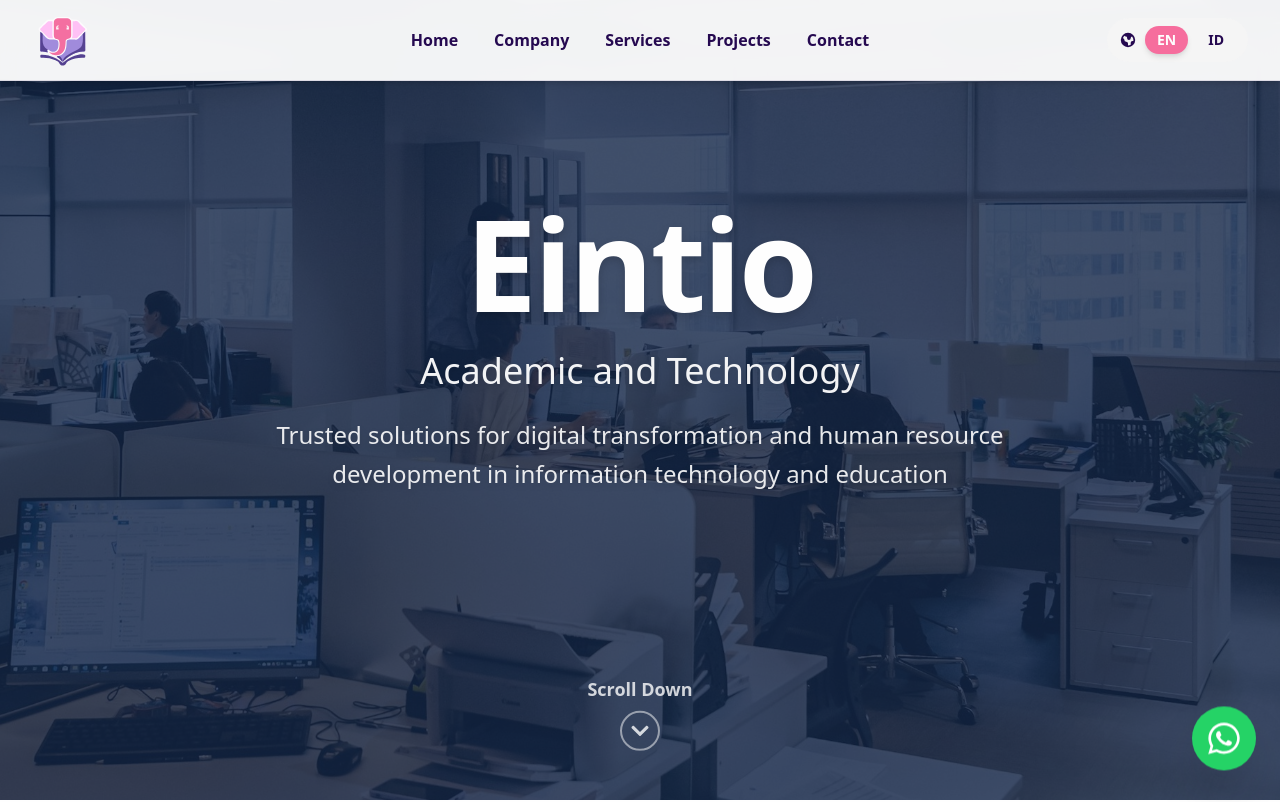
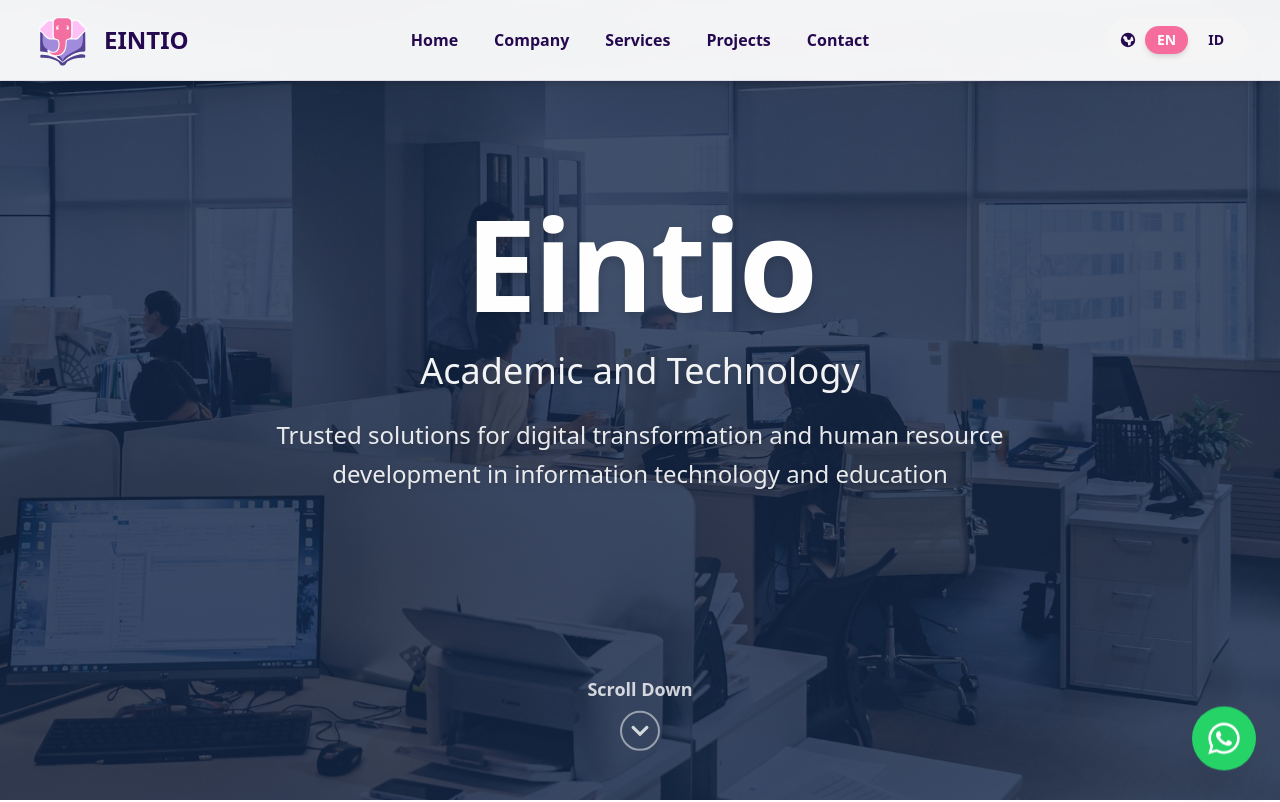
Before and after one commit to RysNan/eintio-webpro, a React (Vite) app: page / in a window 1280 px wide. Shown: the top 802 px of the page. Built offline with nearby package versions, Linux system fonts and the light colour scheme.

Commit message:
Eintio Samping Logo

```diff
--- a/src/components/Navbar.tsx
+++ b/src/components/Navbar.tsx
@@ -39,14 +39,16 @@
       <div className="max-w-7xl mx-auto px-4 sm:px-6 lg:px-8">
         {/* Main navigation bar */}
         <div className="relative flex items-center justify-between h-16 md:h-20">
-          {/* Logo Section */}
-          <div className="shrink-0 flex items-center">
+          <a href="#home" className="shrink-0 flex items-center group">
             <img
               src={content.navbar.logo}
               alt="Company Logo"
-              className="h-13 md:h-15 w-auto object-contain cursor-pointer hover:scale-105 transition-transform duration-300"
+              className="h-13 md:h-15 w-auto object-contain group-hover:scale-105 transition-transform duration-300"
             />
-          </div>
+            <span className="ml-3 text-2xl font-bold text-[#250950] group-hover:text-[#f66d9d] transition-colors duration-300">
+              EINTIO
+            </span>
+          </a>
 
           {/* Desktop Navigation */}
           <div className="hidden lg:flex items-center space-x-1 absolute left-1/2 top-1/2 -translate-x-1/2 -translate-y-1/2">
```
